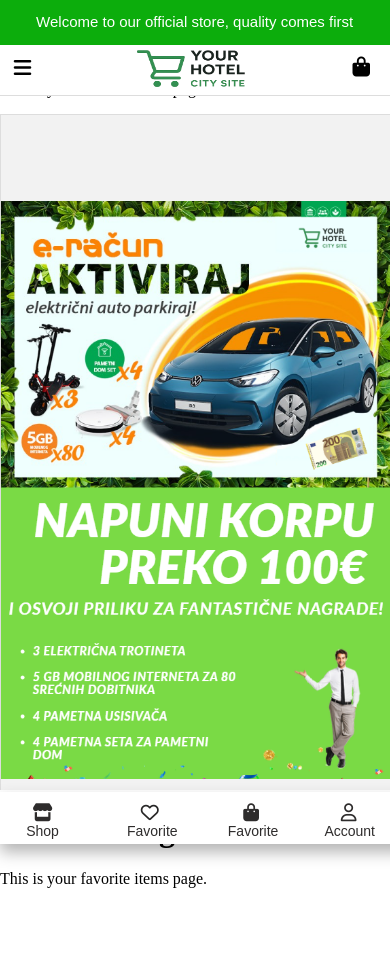
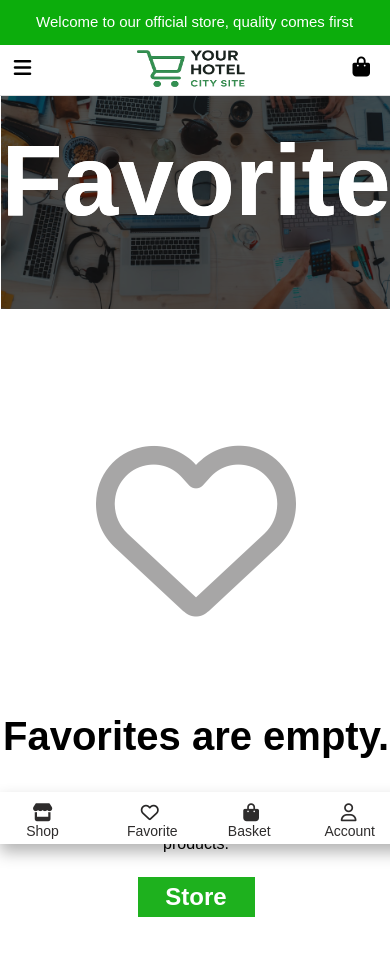
Before and after one commit to EminHuric/vue-exercise, a Vue app: page /favorite in a window 390 px wide. Shown: the top 956 px of the page. Built offline with nearby package versions, Linux system fonts and the light colour scheme.

Commit message:
adding a favorite page

```diff
--- a/src/components/menu.vue
+++ b/src/components/menu.vue
@@ -38,8 +38,11 @@
       </div>
       <p class="user"><i class="fa-regular fa-user"></i></p>
       <p class="sr">SIGN IN / REGISTER</p>
+
       <div class="favoriteLogo">
+        <router-link to="/favorite">
         <span class="fv"><i class="far fa-heart"></i></span>
+        </router-link>
         <div class="bag" @click="showBasket"><i class="fa-solid fa-bag-shopping"></i></div>
         <div v-if="basket" class="overlay" @click="basket = false">
           <div class="basket">
--- a/src/components/nav-bar.vue
+++ b/src/components/nav-bar.vue
@@ -1,5 +1,7 @@
 <script setup>
-
+function showBasket() {
+    basket.value = !basket.value
+}
 </script>
 
 <template>
@@ -13,10 +15,11 @@
                 <span class="navLogo1"><i class="far fa-heart"></i></span><br>
                 <span class="navName1">Favorite</span>
             </router-link>
-            <a href="#" class="bag">
+            <a href="#" class="bag" @click="showBasket">
                 <span class="navLogo2"><i class="fa-solid fa-bag-shopping bagIcon"></i></span><br>
-                <span class="navName2">Favorite</span>
+                <span class="navName2">Basket</span>
             </a>
+
             <a href="#" class="acc">
                 <span class="navLogo3"><i class="fa-regular fa-user"></i></span><br>
                 <span class="navName3">Account</span>
@@ -29,13 +32,15 @@
 .navBar {
     display: none;
 }
+
 @media (min-width: 768px) and (max-width: 1024px) {
     .navBar {
         justify-content: center;
         text-align: center;
-        justify-self:center;
+        justify-self: center;
         display: block;
     }
+
     .navLogo3 {
         position: absolute;
         top: 10px;
@@ -53,12 +58,15 @@
         color: #2e2c2c;
 
     }
+
     .acc {
         margin-left: 9900px;
     }
+
     .bag {
         margin-left: 500px;
     }
+
     .navLogo2 {
         position: absolute;
         top: 10px;
@@ -76,6 +84,7 @@
         color: #2e2c2c;
 
     }
+
     .navLogo1 {
         position: absolute;
         top: 10px;
@@ -123,6 +132,7 @@
         display: block;
     }
 }
+
 @media (min-width: 601px) and (max-width: 767px) {
     .navBar {
         border: 1px solid rgb(255, 255, 255);
@@ -137,6 +147,7 @@
         display: block;
         padding-bottom: env(safe-area-inset-bottom);
     }
+
     .navLogo1 {
         position: absolute;
         top: 10px;
@@ -170,6 +181,7 @@
         font-size: 14px;
         color: #2e2c2c;
     }
+
     .navLogo3 {
         position: absolute;
         top: 10px;
@@ -207,6 +219,7 @@
     }
 
 }
+
 @media (min-width: 421px) and (max-width: 600px) {
     .navBar {
         border: 1px solid rgb(255, 255, 255);
@@ -221,6 +234,7 @@
         display: block;
         padding-bottom: env(safe-area-inset-bottom);
     }
+
     .navLogo1 {
         position: absolute;
         top: 10px;
@@ -254,6 +268,7 @@
         font-size: 14px;
         color: #2e2c2c;
     }
+
     .navLogo3 {
         position: absolute;
         top: 10px;
@@ -292,6 +307,7 @@
 
 
 }
+
 @media (max-width: 420px) {
     .navBar {
         border: 1px solid rgb(255, 255, 255);
@@ -306,6 +322,7 @@
         display: block;
         padding-bottom: env(safe-area-inset-bottom);
     }
+
     .navLogo1 {
         position: absolute;
         top: 10px;
@@ -339,6 +356,7 @@
         font-size: 14px;
         color: #2e2c2c;
     }
+
     .navLogo3 {
         position: absolute;
         top: 10px;
@@ -377,5 +395,4 @@
 
 
 }
-
 </style>
--- a/src/views/Contact.vue
+++ b/src/views/Contact.vue
@@ -60,14 +60,101 @@
 .shopTitle {
   top: -18% !important;
 }
+.paragraph {
+  width: 30% !important;
+}
+#email {
+  width: 110% !important;
+  margin-left: -20px !important;
+}
+#fullname {
+  width: 100% !important;
+}
+.ea {
+  margin-left: -20px !important;
+}
+#contactForm {
+  margin-top: -17% !important;
+}
+}
+@media (min-width: 1025px) and (max-width: 1709px) {
+  .map iframe {
+  margin-left: 1% !important;
+  width: 97% !important;
+}
+.thanks {
+    width: 44% !important;
+  }
+  .paragraph {
+    width: 44% !important;
+  }
+  #contactForm {
+    margin-left: 50% !important;
+    margin-top: -20% !important;
+  }
+  #fullname {
+    width: 90% !important;
+  }
+  #email {
+    width: 110% !important;
+    margin-left: -35px !important;
+  }
+  #message {
+    width: 92% !important;
+  }
+  .send {
+    width: 30% !important;
+  }
+  .ea {
+    margin-left: -30px !important;
+  }
+  .contact {
+  margin-left: 2% !important;
+  margin-top: 8% !important;
+}
 }
 @media (min-width: 768px) and (max-width: 1024px) {
+
+  .map iframe {
+  margin-left: 1% !important;
+  width: 97% !important;
+}
+.contact {
+  margin-left: 2% !important;
+}
+
   .shopBg {
     top: 8% !important;
     height: 200% !important;
   }
   .shopTitle {
     top: -20% !important;
+  }
+  .thanks {
+    width: 44% !important;
+  }
+  .paragraph {
+    width: 44% !important;
+  }
+  #contactForm {
+    margin-left: 50% !important;
+    margin-top: -32% !important;
+  }
+  #fullname {
+    width: 90% !important;
+  }
+  #email {
+    width: 110% !important;
+    margin-left: -35px !important;
+  }
+  #message {
+    width: 92% !important;
+  }
+  .send {
+    width: 30% !important;
+  }
+  .ea {
+    margin-left: -30px !important;
   }
 }
 @media (min-width: 421px) and (max-width: 767px) {
--- a/src/views/Favorite.vue
+++ b/src/views/Favorite.vue
@@ -1,12 +1,195 @@
 <template>
-  <div>
-    <h1>Favorite Page</h1>
-    <p>This is your favorite items page.</p>
+  <div class="shopBg">
+    <img alt="photo" src="/photo.avif" class="photo" />
+    <h1 class="shopTitle">Favorite</h1>
+    <p class="mainHeart">
+      <i class="fa-regular fa-heart"></i>
+    </p>
+    <p class="subtitle">Favorites are empty.</p>
+    <p class="description">You do not have any products in your favorites yet. On our "Shop" page you will find many interesting products.</p>
+    <router-link to="/shop">
+      <button class="store">Store</button>
+    </router-link>
   </div>
 </template>
 
 <script>
 export default {
-  name: 'Favorite'
+  name: "Favorite",
+};
+</script>
+
+<style scoped>
+
+@media (min-width: 1741px) and (max-width: 2200px) {
+  .shopBg {
+  height: 190% !important;
 }
-</script>
+.shopTitle {
+  top: -18% !important;
+}
+}
+@media (min-width: 1025px) and (max-width: 1701px) {
+  .store {
+  width: 30% !important;
+  margin-left: 35% !important;
+}
+.description {
+  margin-left: 2% !important;
+  margin-right: 2% !important;
+}
+.subtitle {
+  margin-top: -12% !important;
+}
+.mainHeart {
+  margin-top: -12% !important;
+}
+}
+@media (min-width: 768px) and (max-width: 1024px) {
+  .shopBg {
+    top: 8% !important;
+  }
+  .shopTitle {
+    top: -22% !important;
+  }
+  .store {
+  width: 30% !important;
+  margin-left: 35% !important;
+}
+.description {
+  margin-left: 2% !important;
+  margin-right: 2% !important;
+}
+.subtitle {
+  margin-top: -20% !important;
+}
+.mainHeart {
+  margin-top: -25% !important;
+}
+}
+@media (min-width: 421px) and (max-width: 767px) {
+  .shopTitle {
+  top: -10% !important;
+}
+.shopBg {
+  position: absolute;
+  top: 6.5% !important;
+  left: 0 !important;
+  width: 100vw;
+  height: 300% !important;
+}
+.photo {
+  height: 10% !important;
+}
+.store {
+  width: 30% !important;
+  margin-left: 35% !important;
+}
+.description {
+  margin-left: 2% !important;
+  margin-right: 2% !important;
+}
+.subtitle {
+  margin-top: -30% !important;
+}
+.mainHeart {
+  margin-top: -30% !important;
+}
+
+}
+@media (max-width: 420px) {
+  .shopBg {
+  position: absolute;
+  top: 6.5% !important;
+  left: 0 !important;
+  width: 100vw;
+  height: 300% !important;
+}
+.photo {
+  height: 10% !important;
+}
+.shopTitle {
+  top: -10% !important;
+}
+.store {
+  width: 30% !important;
+  margin-left: 35% !important;
+}
+.description {
+  margin-left: 2% !important;
+  margin-right: 2% !important;
+}
+.subtitle {
+  margin-top: -35% !important;
+}
+.mainHeart {
+  margin-top: -35% !important;
+}
+}
+
+
+.store {
+  text-align: center;
+  border: none;
+  background-color: rgb(30, 177, 30);
+  height: 40px;
+  width: 5%;
+  font-size: 24px;
+  font-family: Arial, Helvetica, sans-serif;
+  color: #ffffff;
+  font-weight: bold;
+  margin-left: 47%;
+  margin-top: 2%;
+}
+.description {
+  text-align: center;
+  font-family: Arial, Helvetica, sans-serif;
+}
+.subtitle {
+  text-align: center;
+  font-family: Arial, Helvetica, sans-serif;
+  font-size: 40px;
+  font-weight: bold;
+  margin-top: -7%;
+}
+.mainHeart {
+  text-align: center;
+  font-size: 200px;
+  color: #a7a6a6;
+  margin-top: -5%;
+}
+.shopTitle {
+  font-family: Arial, Helvetica, sans-serif;
+  font-size: 100px;
+  text-align: center;
+  top: -20%;
+  position: relative;
+  z-index: 1;
+  color: rgb(255, 255, 255);
+}
+html, body, #app {
+  margin: 0;
+  padding: 0;
+  height: 100%;
+}
+
+.shopBg {
+  position: absolute;
+  top: 16.5%;
+  left: 0;
+  width: 100vw;
+  height: 140%;
+  overflow: hidden;
+  border: 1px solid rgb(255, 255, 255);
+  background-color: white;
+}
+
+.photo {
+  width: 100%;
+  height: 300px;
+  margin-top: 0%;
+  object-fit: cover;
+  display: block;
+  filter: brightness(35%)
+}
+</style>
```
